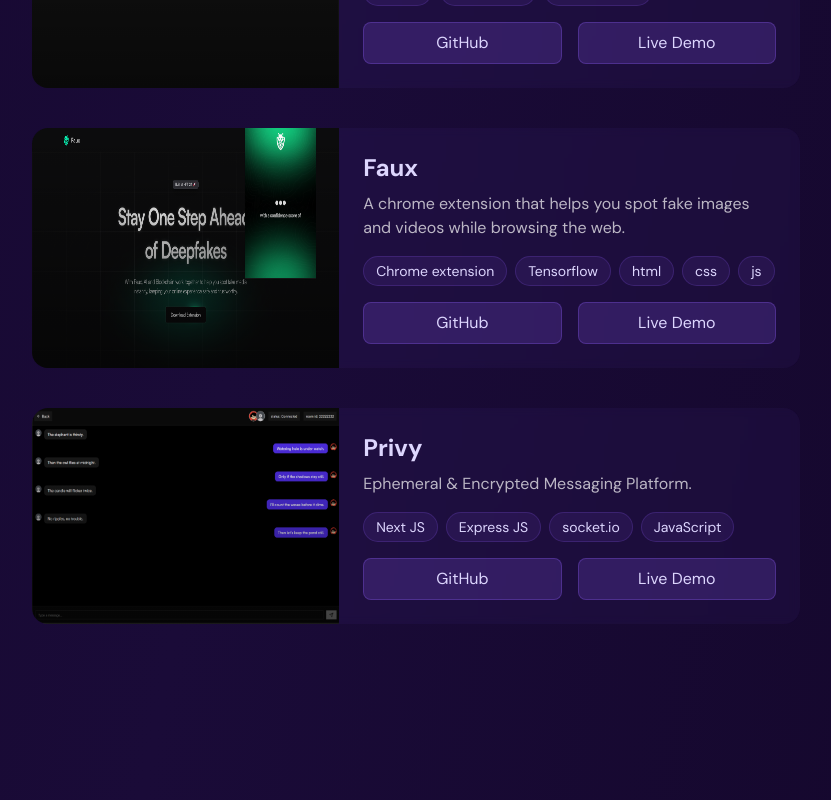
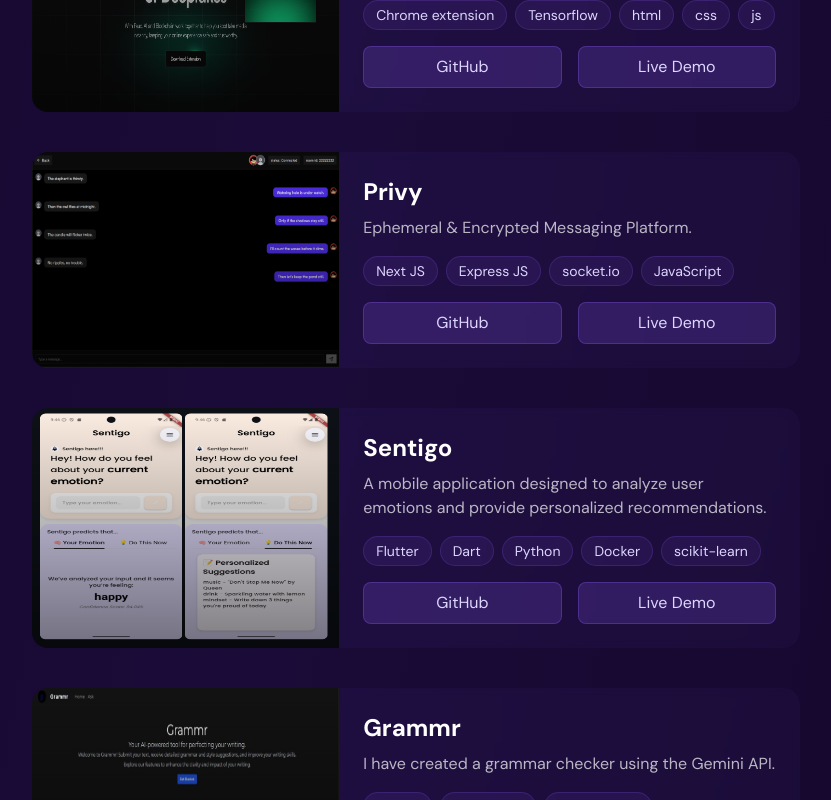
Before and after one commit to sreyas-b-anand/portfolio-2025, a Next.js app: page / in a window 1280 px wide. Shown: the part 4780-5580 px from the top of the page, without its empty margins (224-1055 px from the left). Built offline with nearby package versions, Linux system fonts and the light colour scheme.

Commit message:
some changes

```diff
--- a/src/components/Contact/SocialLinks.tsx
+++ b/src/components/Contact/SocialLinks.tsx
@@ -51,7 +51,7 @@ function SocialLinks() {
           key={social.name}
           initial={{ opacity: 0, x: 20 }}
           whileInView={{ opacity: 1, x: 0 }}
-          transition={{ delay: index * 0.1 }}
+          transition={{ delay: index * 0.04 }}
           whileHover={{ x: 5, scale: 1.1 }}
         >
           <Link
--- a/src/components/Projects/ProjectCard.tsx
+++ b/src/components/Projects/ProjectCard.tsx
@@ -33,7 +33,7 @@ const ProjectCard = ({
             src={imageUrl}
             alt={header}
             fill
-            className=" group-hover:scale-110 transition-transform duration-700"
+            className="group-hover:scale-110 transition-transform duration-700"
           />
           <div className="absolute inset-0 bg-gradient-to-t from-black/50 to-transparent" />
         </div>
@@ -41,7 +41,7 @@ const ProjectCard = ({
         {/* Content Section */}
         <div className="flex-1 p-6 flex flex-col justify-between gap-4">
           <div>
-            <h3 className="text-2xl font-bold text-violet-200 mb-2 group-hover:text-violet-400 transition-colors">
+            <h3 className="text-2xl font-bold text-white mb-2 group-hover:text-violet-100 transition-colors">
               {header}
             </h3>
             <p className="text-white/70 mb-4">{desc}</p>
--- a/src/components/Projects/Projects.tsx
+++ b/src/components/Projects/Projects.tsx
@@ -4,6 +4,7 @@ import fauxImg from "/public/projects/faux.png";
 import bidsnapImg from "/public/projects/bidsnap.png";
 import privyImage from "/public/projects/privy.png";
 import bunkrImg from "/public/projects/bunkr.png";
+import sentigoImg from "/public/projects/sentigo.png";
 import { motion } from "framer-motion";
 import ProjectCard from "./ProjectCard";
 
@@ -26,6 +27,15 @@ const Projects = () => {
     id: 1,
     imageUrl: grammrImg,
     techStack: ["Next.js", "Gemini API", "Tailwind CSS"],
+  };
+  const sentigo = {
+    header: "Sentigo",
+    desc: "A mobile application designed to analyze user emotions and provide personalized recommendations.",
+    gitlink: "https://github.com/sreyas-b-anand/sentigo",
+    weblink: "https://github.com/sreyas-b-anand/sentigo",
+    id: 5,
+    imageUrl: sentigoImg,
+    techStack: ["Flutter", "Dart","Python", "Docker" , "scikit-learn"],
   };
 
   const faux = {
@@ -57,7 +67,7 @@ const Projects = () => {
     imageUrl: bidsnapImg,
     techStack: ["React", "Python", "MySql", "Flask"],
   };
-  const projects = [bidsnap, bunkr, grammr, faux, privy];
+  const projects = [bidsnap, bunkr, faux, privy , sentigo , grammr];
   return (
     <>
       <div
```
Also changed, not shown: public/projects/sentigo.png (added).
